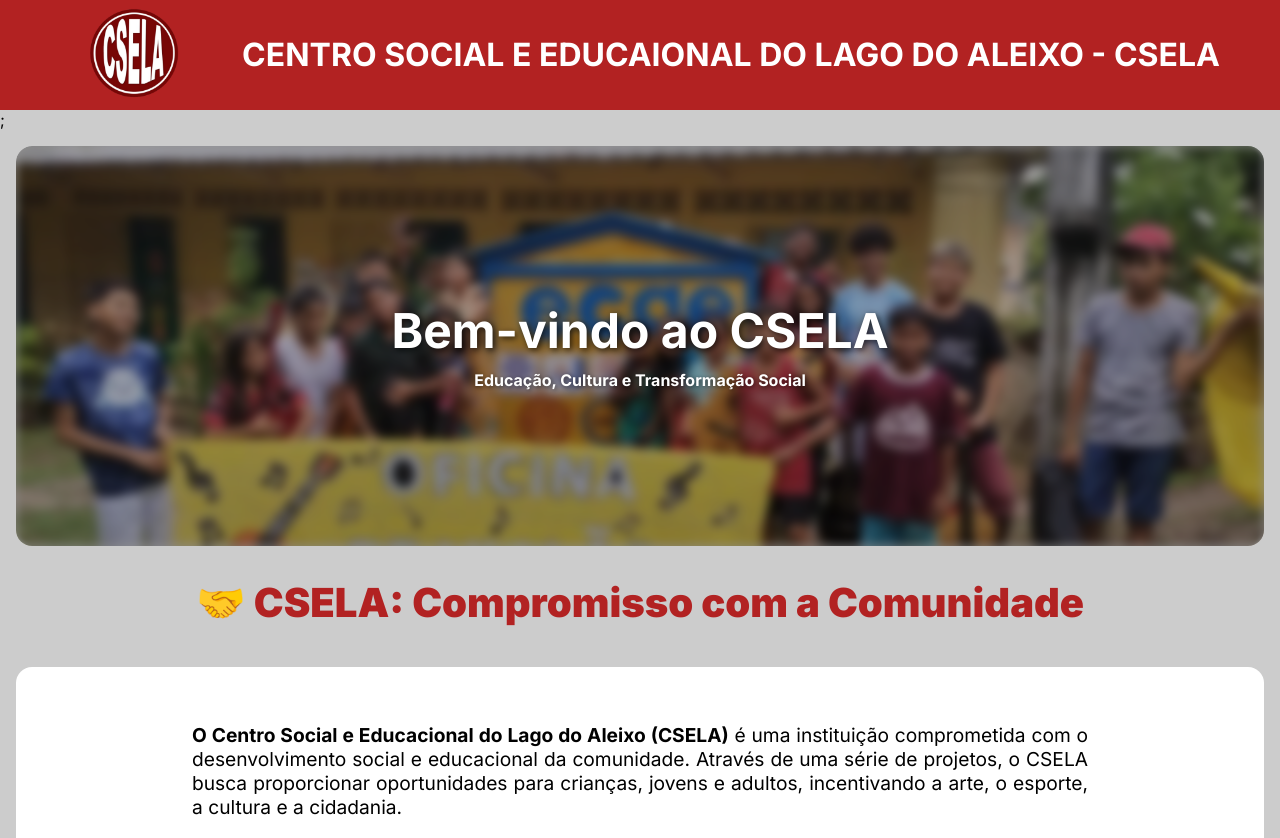
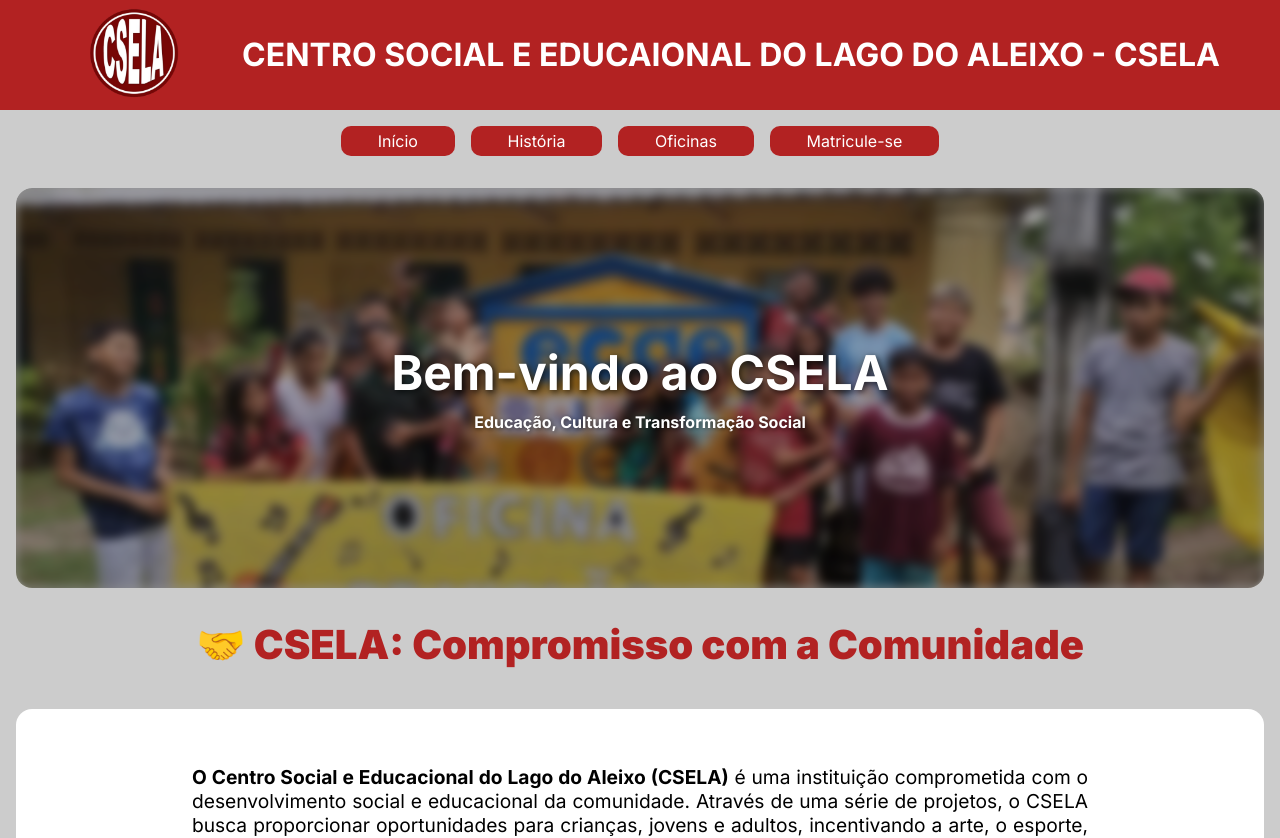
Before and after one commit to Edulira17/csela-project, a React (Vite) app in the folder frontend/: page / in a window 1280 px wide. Shown: the top 838 px of the page. Built offline with nearby package versions, Linux system fonts and the light colour scheme.

Commit message:
fix: resolve bug visual no navbar

```diff
--- a/frontend/src/shared/components/Header/Header.tsx
+++ b/frontend/src/shared/components/Header/Header.tsx
@@ -45,14 +45,14 @@ const Header = () => {
         <HeaderLogo src={LogoCsela} alt="Logo do CSELA" />
         <h1>CENTRO SOCIAL E EDUCAIONAL DO LAGO DO ALEIXO - CSELA</h1>
       </HeaderTitle>
-      {isMobile && (
+      {!isMobile && (
         <HeaderNav>
           <HeaderLink to="/">Início</HeaderLink>
           <HeaderLink to="history">História</HeaderLink>
           <HeaderLink to="workshops">Oficinas</HeaderLink>
           <HeaderLink to="forms">Matricule-se</HeaderLink>
         </HeaderNav>
-      )};
+      )}
 
       {isMobile && (
         <>
```
